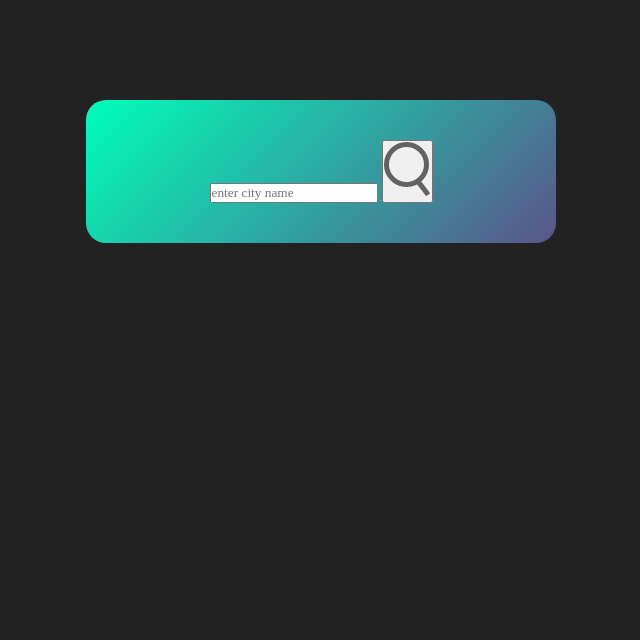
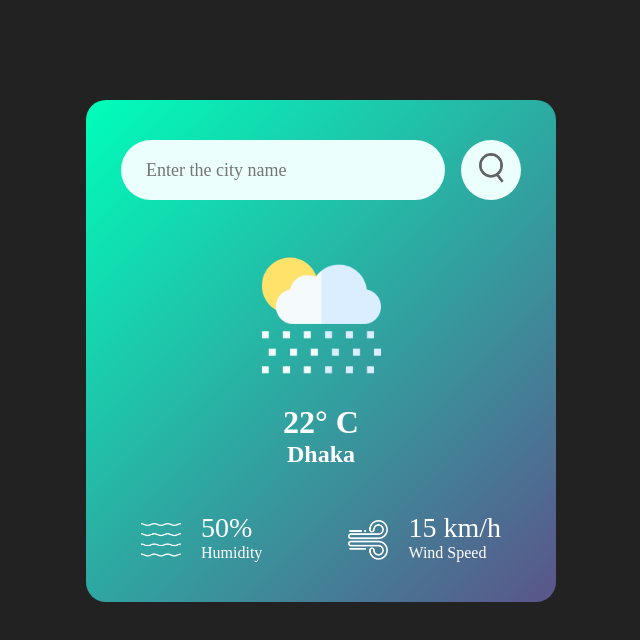
Before and after one commit to ahkamulbd/greatStackJsWeatherApp, a plain HTML site: page index.html in a window 1280 px wide. Shown: the whole page, without its empty margins (319-959 px from the left). Drawn offline with Linux system fonts and the light colour scheme.

Commit message:
HTML and styling done

```diff
--- a/css/style.css
+++ b/css/style.css
@@ -19,3 +19,78 @@ body {
     padding: 40px 35px;
     text-align: center;
 }
+
+.search {
+    width: 100%;
+    display: flex;
+    align-items: center;
+    justify-content: space-between;
+}
+
+.search input {
+    border: 0;
+    outline: 0;
+    background: #ebfffc;
+    color: #555;
+    padding: 10px 25px;
+    height: 60px;
+    border-radius: 30px;
+    flex: 1;
+    margin-right: 16px;
+    font-size: 18px;
+}
+
+.search button {
+    border: 0;
+    outline: 0;
+    background: #ebfffc;
+    border-radius: 50%;
+    width: 60px;
+    height: 60px;
+    cursor: pointer;
+}
+
+.search button img {
+    width: 25px;
+}
+
+.weather-icon {
+    width: 170px;
+    margin-top: 30px;
+}
+
+.wether h1 {
+    font-size: 80px;
+    font-weight: 500;
+}
+
+.wether h2 {
+    font-size: 45px;
+    font-weight: 400;
+    margin-top: 10px;
+}
+
+.details {
+    display: flex;
+    align-items: center;
+    justify-content: space-between;
+    padding: 0 20px;
+    margin-top: 50px;
+}
+
+.col {
+    display: flex;
+    align-items: center;
+    text-align: left;
+}
+
+.col img {
+    width: 40px;
+    margin-right: 20px;
+}
+
+.humidity,
+.wind {
+    font-size: 28px;
+    margin-top: -6px;
+}
--- a/index.html
+++ b/index.html
@@ -11,8 +11,29 @@
 <body>
     <div class="card">
         <div class="search">
-            <input type="text" placeholder="enter city name" spellcheck="false">
+            <input type="text" placeholder="Enter the city name" spellcheck="false">
             <button><img src="images/search.png"></button>
+        </div>
+        <div class="weather">
+            <img src="images/rain.png" class="weather-icon">
+            <h1 class="temp">22° C</h1>
+            <h2 class="city">Dhaka</h2>
+            <div class="details">
+                <div class="col">
+                    <img src="images/humidity.png">
+                    <div>
+                        <p class="humidity">50%</p>
+                        <p>Humidity</p>
+                    </div>
+                </div>
+                <div class="col">
+                    <img src="images/wind.png">
+                    <div>
+                        <p class="wind">15 km/h</p>
+                        <p>Wind Speed</p>
+                    </div>
+                </div>
+            </div>
         </div>
     </div>
 
```
